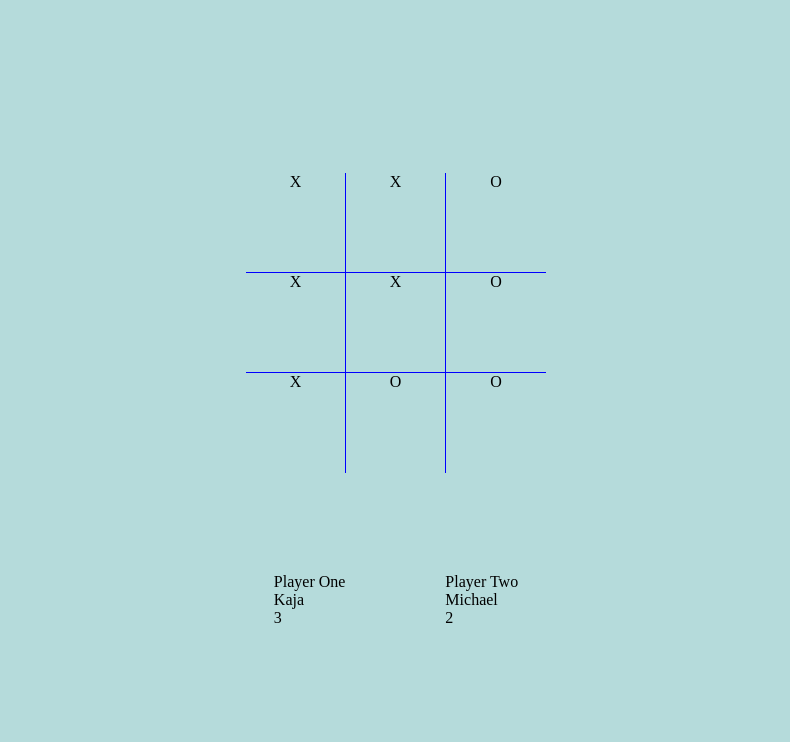
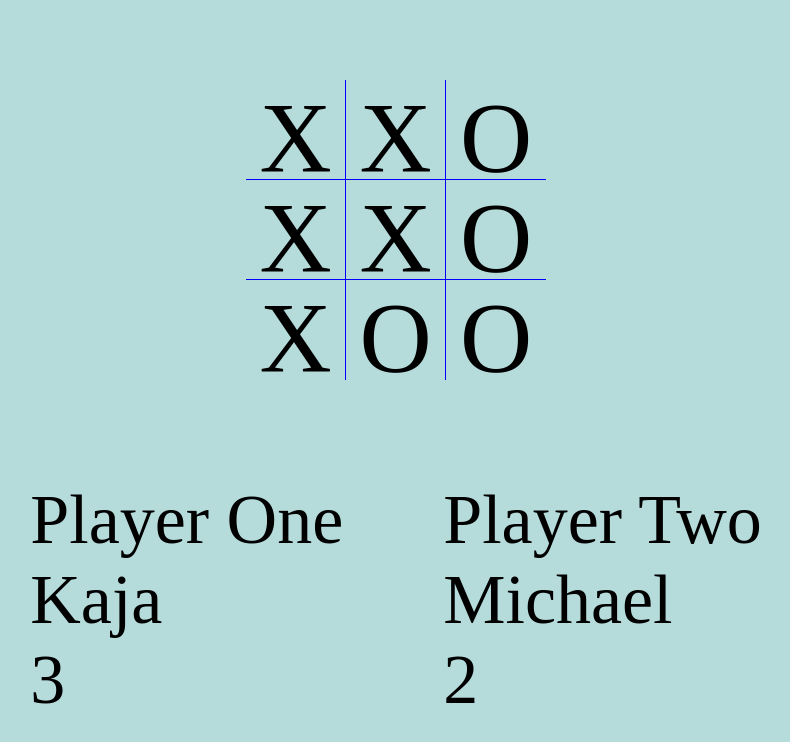
Before and after one commit to kajajaronska/odin-tic-tac-toe, a plain HTML site: page index.html in a window 1280 px wide. Shown: the whole page, without its empty margins (244-1034 px from the left). Drawn offline with Linux system fonts and the light colour scheme.

Commit message:
Update html root font size to 62.5% Change px units to rem units

```diff
--- a/style.css
+++ b/style.css
@@ -6,6 +6,9 @@
     box-sizing: border-box;
   }
 
+html {
+    font-size: 62.5%;
+}
 
 body {
     background-color: rgb(181, 219, 219);
@@ -13,7 +16,7 @@ body {
     justify-content: center;
     align-items: center;
     flex-direction: column;
-    gap: 100px;
+    gap: 10rem;
     width: 100vw;
     height: 100vh;
 }
@@ -24,8 +27,8 @@ body {
 /****************************/
 .gameboard {
     display: grid;
-    grid-template-columns: repeat(3, 100px);
-    grid-template-rows: repeat(3, 100px);
+    grid-template-columns: repeat(3, 10rem);
+    grid-template-rows: repeat(3, 10rem);
 }
 
 .gameboard__tile:nth-child(3),
@@ -50,6 +53,7 @@ body {
 
 .gameboard__tile {
     text-align: center;
+    font-size: 10rem;
 }
 
 /****************************/
@@ -58,5 +62,6 @@ body {
 
 .players {
     display: flex;
-    gap: 100px;
+    gap: 10rem;
+    font-size: 7rem;
 }
```
